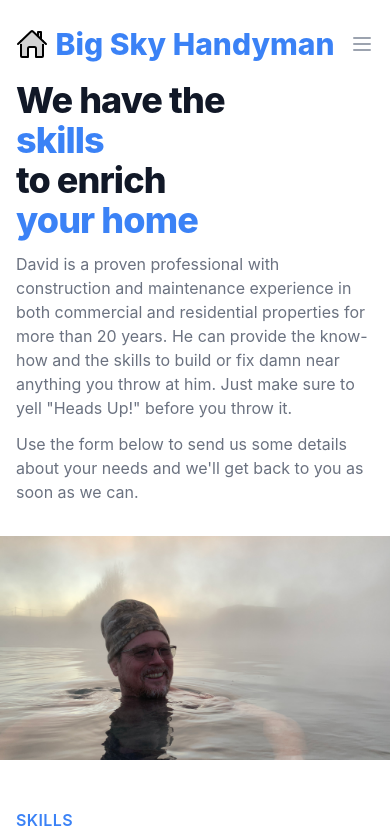
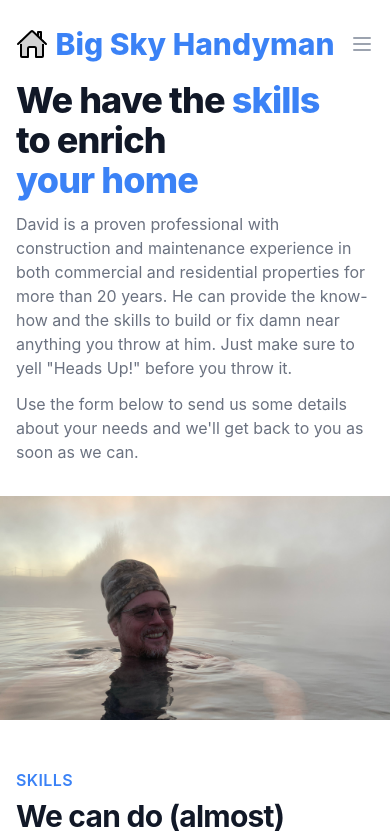
Before and after one commit to jamescary/bigskyhandyman, a Next.js app: page / in a window 390 px wide. Shown: the top 833 px of the page. Built offline with nearby package versions, Linux system fonts and the light colour scheme; what @tailwindcss/typography would draw is missing.

Commit message:
change weird word breaks for hero header on mobile

```diff
--- a/components/hero.js
+++ b/components/hero.js
@@ -244,15 +244,15 @@ export default function Hero() {
             </div>
           </div>
 
-          <main className="mx-auto max-w-3xl lg:max-w-7xl px-4 pt-4 md:pt-0 sm:mt-12 sm:px-6 md:mt-16 lg:mt-20 lg:px-8 xl:mt-28">
+          <main className="mx-auto max-w-3xl lg:max-w-7xl px-4 pt-4 md:pt-0 sm:mt-12 sm:px-6 md:mt-16 lg:mt-20 lg:px-8">
             <div className="sm:text-center lg:text-left">
               <h1 className="text-4xl tracking-tight font-extrabold text-gray-900 sm:text-5xl md:text-6xl">
-                <span className="block xl:inline">We have the </span>
-                <span className="block text-blue-500 xl:inline" data-id="what">
+                <span className="inline">We have the </span>
+                <span className="text-blue-500 inline" data-id="what">
                   skills
                 </span>
-                <span className="block xl:inline"> to enrich </span>
-                <span className="block text-blue-500 xl:inline" data-id="where">
+                <span className="block md:inline break-words"> to enrich </span>
+                <span className="text-blue-500" data-id="where">
                   your home
                 </span>
               </h1>
```
